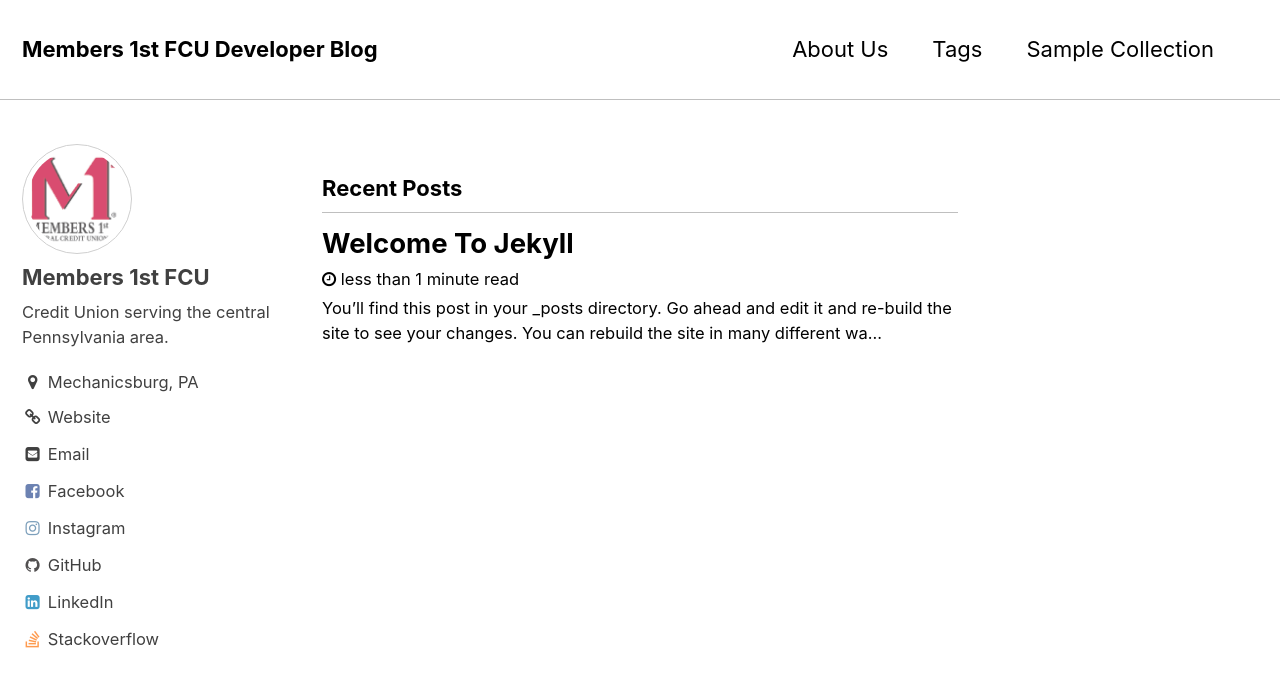
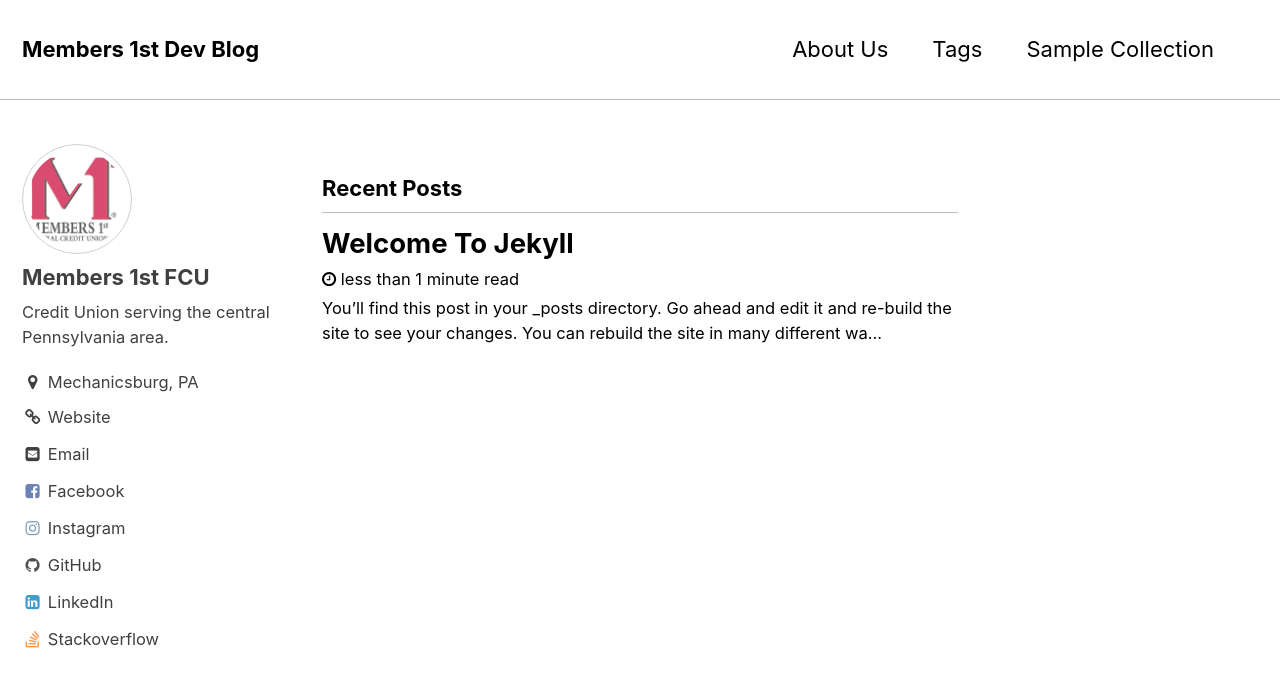
Before and after one commit to Members1stFCU/Members1stFCU.github.io, a Jekyll site: the page built from index.html, in a window 1280 px wide and 900 px high. Shown: the top 687 px of the window. Built offline with Jekyll 4.4.1, drawn with Linux system fonts in a browser that asks for light colours; the list of posts is cut into pages by our own code.

Commit message:
Shortened title to fix mobile view.

```diff
--- a/_config.yml
+++ b/_config.yml
@@ -9,7 +9,7 @@ minimal_mistakes_skin    : "contrast" # "default", "air", "contrast", "dark", "d
 
 # Site Settings
 locale                   : "en-US"
-title                    : &title Members 1st FCU Developer Blog
+title                    : &title Members 1st Dev Blog
 title_separator          : "-"
 name                     : &name Members 1st FCU
 email                    : &email webupdate@members1st.org
```
